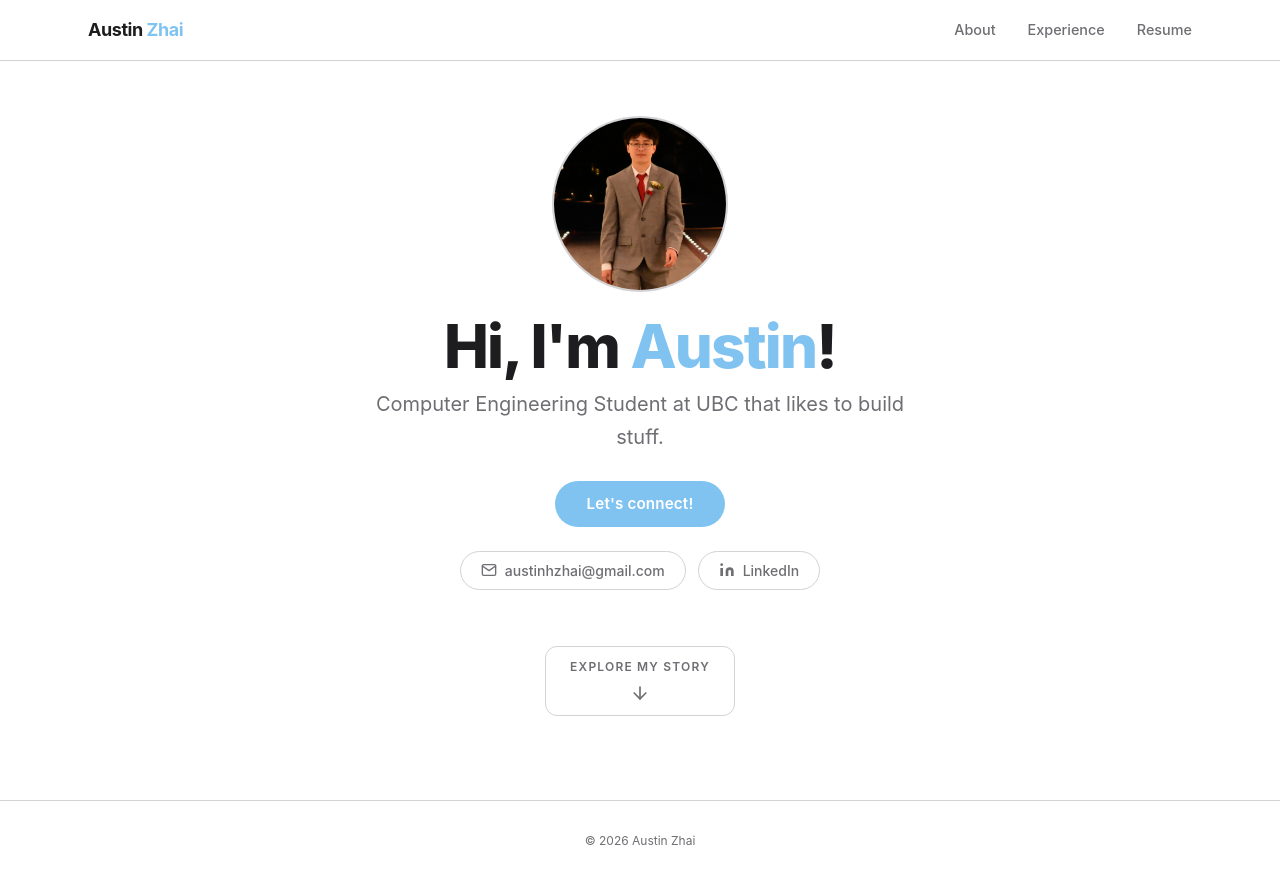
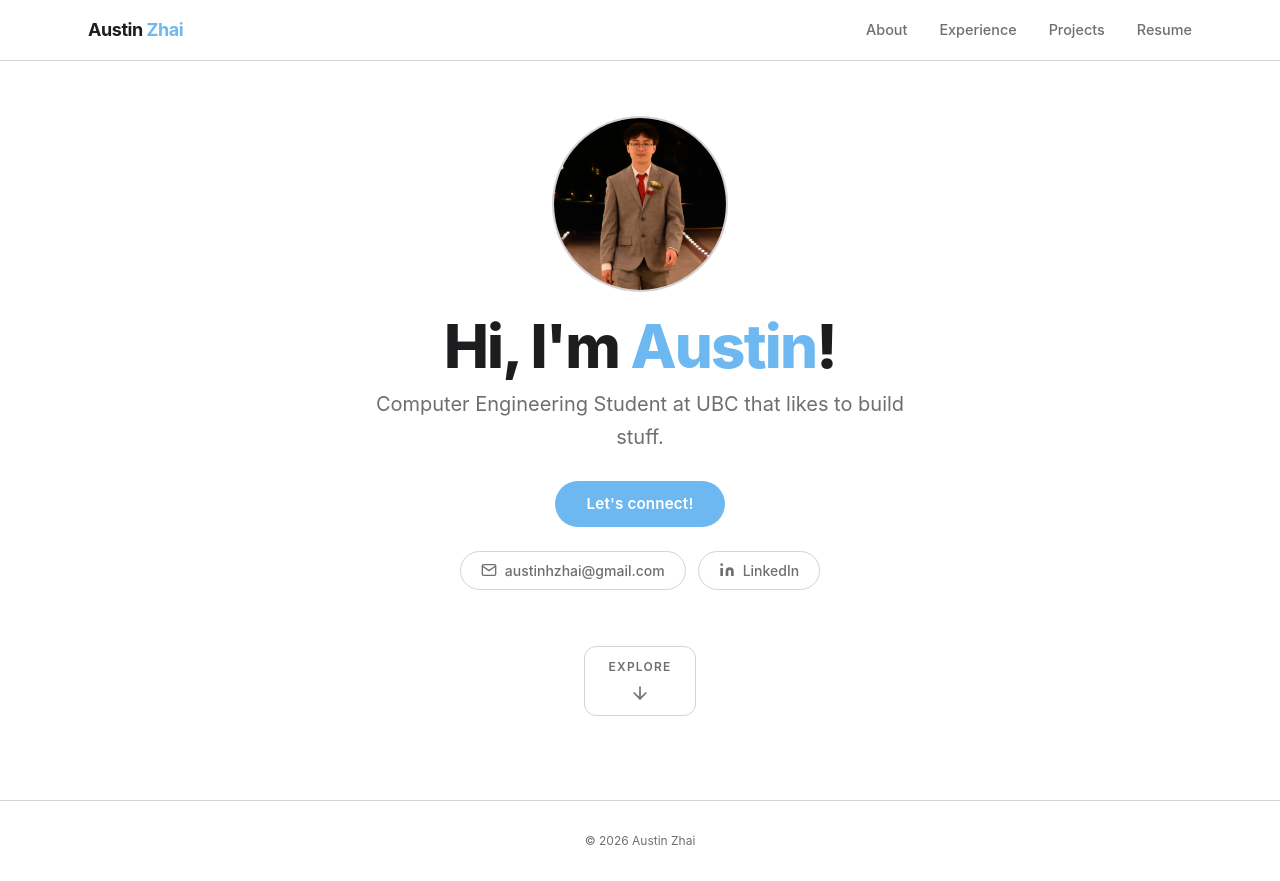
Before and after one commit to AustinZhai8/personal-website, a React (Vite) app: page / in a window 1280 px wide. Built offline with nearby package versions, Linux system fonts and the light colour scheme.

Commit message:
portfolio website complete

```diff
--- a/src/App.jsx
+++ b/src/App.jsx
@@ -38,6 +38,7 @@ function Navbar({ activePage, onNavigate }) {
   const navLinks = [
     { label: 'About', id: 'about' },
     { label: 'Experience', id: 'experience' },
+    { label: 'Projects', id: 'projects' },
     { label: 'Resume', id: 'resume' },
   ]
 
@@ -193,7 +194,7 @@ function HomePage({ loaded, onNavigate }) {
             }}
             aria-label="Go to About"
           >
-            <span className="text-xs tracking-widest uppercase font-semibold group-hover:text-accent" style={{ color: 'inherit' }}>Explore my story</span>
+            <span className="text-xs tracking-widest uppercase font-semibold group-hover:text-accent" style={{ color: 'inherit' }}>Explore</span>
             <ArrowDownIcon />
           </button>
         </div>
@@ -505,17 +506,29 @@ function ExperiencePage({ onNavigate }) {
               <ExperienceCard key={exp.company} {...exp} index={i} />
             ))}
           </div>
+        </div>
+      </div>
+      <NextPageButton label="View Projects" onClick={() => onNavigate('projects')} />
+    </PageWrapper>
+  )
+}
 
-          <div style={{ marginTop: '6rem' }}>
+// ─── Projects Page ─────────────────────────────────────────────────────────────
+
+function ProjectsPage({ onNavigate }) {
+  return (
+    <PageWrapper pageKey="projects">
+      <div className="pt-28 pb-4 px-6">
+        <div className="max-w-4xl mx-auto">
           <p className="text-xs tracking-[0.3em] uppercase font-semibold mb-3" style={{ color: 'var(--text-muted)' }}>
             What I&apos;ve built
           </p>
-            <h2
+          <h1
             className="text-4xl md:text-5xl font-extrabold mb-8"
             style={{ color: 'var(--text-primary)', letterSpacing: '-0.03em' }}
           >
             Projects
-            </h2>
+          </h1>
 
           <div
             className="rounded-2xl flex flex-col items-center justify-center text-center"
@@ -532,7 +545,6 @@ function ExperiencePage({ onNavigate }) {
             <p className="text-sm max-w-xs leading-6" style={{ color: 'var(--text-muted)' }}>
               Projects are in the works. Check back soon.
             </p>
-            </div>
           </div>
         </div>
       </div>
@@ -637,6 +649,7 @@ export default function App() {
     home: <HomePage loaded={mainLoaded} onNavigate={navigate} />,
     about: <AboutPage onNavigate={navigate} />,
     experience: <ExperiencePage onNavigate={navigate} />,
+    projects: <ProjectsPage onNavigate={navigate} />,
     resume: <ResumePage />,
   }
 
--- a/src/index.css
+++ b/src/index.css
@@ -4,9 +4,9 @@
   --bg-primary: #ffffff;
   --bg-secondary: #f5f5f7;
   --bg-card: #f5f5f7;
-  --accent: #81c3f0;
-  --accent-hover: #5eb3f0;
-  --accent-glow: rgba(129, 195, 240, 0.15);
+  --accent: #6db8f0;
+  --accent-hover: #3a9de0;
+  --accent-glow: rgba(109, 184, 240, 0.15);
   --text-primary: #1d1d1f;
   --text-muted: #6e6e73;
   --card-border: #d2d2d7;
```
Lines whose indentation alone changed are shown as unchanged.
